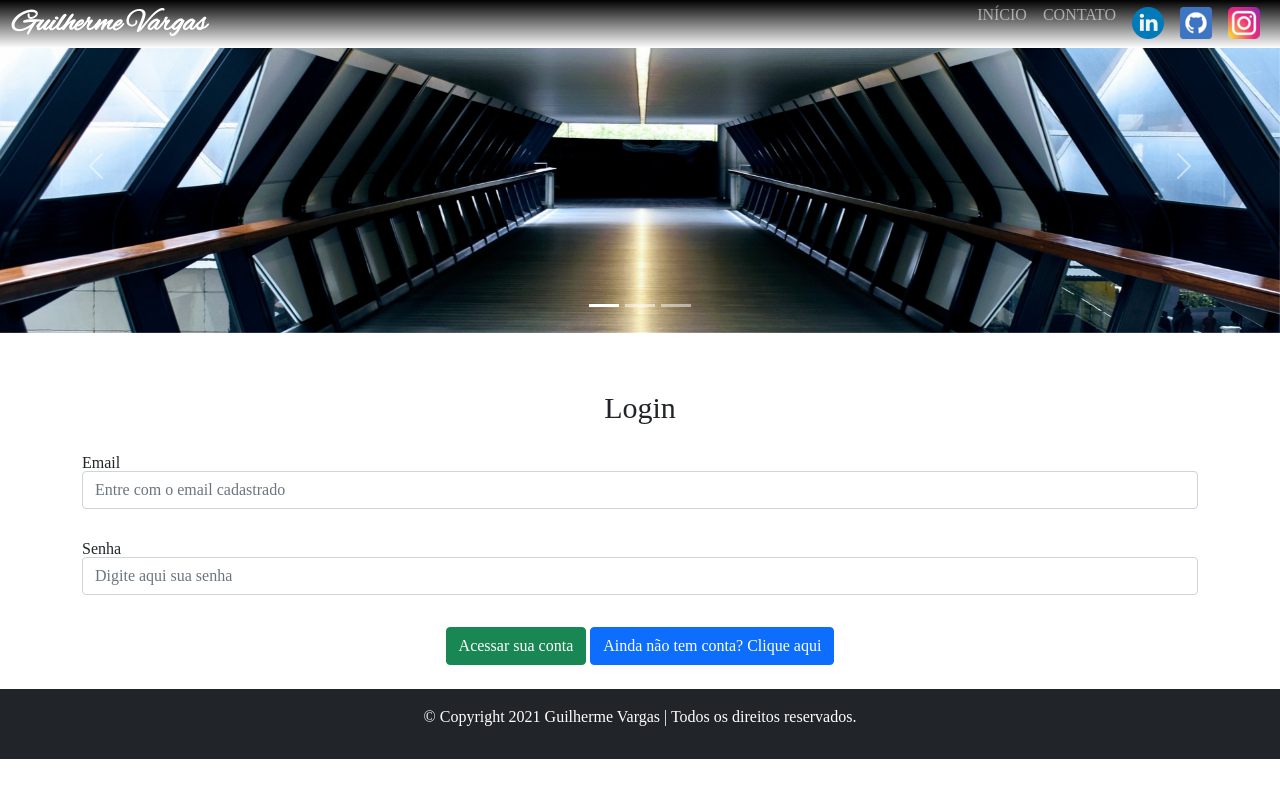
After one commit to guivargas95/Django_App, a Django app: page /login in a window 1280 px wide. The commit adds this page. Run offline with Django 3.2, Linux system fonts and the light colour scheme.

Commit message:
Adicionada página de login e página de cadastro

```diff
--- a/Myapp/static/style.css
+++ b/Myapp/static/style.css
@@ -92,6 +92,22 @@ footer p {
 
 }
 
+/*  Página de criação de usuário */
+
+.corrige-titulo h2 {
+    text-align: center;
+    font-size: 30px;
+    font-style: inherit;
+    margin-top: 2em;
+}
+
+.corrige-botao {
+    margin-top: 3em;
+}
+
+/*  Página de Login de usuário */
+
+
 
 /*  Ajustes de resolução */
 
--- a/noticias/urls.py
+++ b/noticias/urls.py
@@ -5,6 +5,7 @@ from . import views
 urlpatterns = [
     path('', views.noticias, name='noticias'),
     path('<int:noticia_id>', views.noticia, name='noticia'),
+    path('dashboard', views.dashboard, name='dashboard'),
     #path('buscar', buscar, name='buscar'),
     #path('cria/receita', cria_receita, name='cria_receita'),
     #path('deleta/<int:receita_id>', deleta_receita, name='deleta_receita'),
--- /dev/null
+++ b/templates/login.html
@@ -0,0 +1,60 @@
+{% extends 'base.html' %}
+{% load static %}
+{% block content %}
+
+{% include 'partials/header.html' %}
+
+
+<main>
+    <!-- ##### Contact Form Area Start ##### -->
+    <div class="contact-area section-padding-0-80">
+        <div class="container">
+            <div class="row">
+                <div class="col-12">
+                    <div class="section-heading corrige-titulo mb-4">
+                        <h2>Login</h2>
+                    </div>
+                </div>
+            </div>
+            {% include 'partials/_alertas.html' %}
+            <div class="row">
+                <div class="col-12">
+                    <div class="contact-form-area">
+                        <form action="{% url 'login' %}" method="POST">
+                            {% csrf_token %}
+                            <div class="row">
+                                <div class="col-12 col-lg-12 mt-2 mb-4">
+                                    <label for="email"><b>Email</b></label>
+                                    <input type="text" id="email" class="form-control" name="email"
+                                        placeholder="Entre com o email cadastrado">
+                                </div>
+                                <div class="col-12 col-lg-12 mt-2 mb-4">
+                                    <label for="senha"><b>Senha</b></label>
+                                    <input id="senha" type="password" class="form-control" name="senha"
+                                        placeholder="Digite aqui sua senha">
+                                </div>
+                                <div class="col-12 text-center mt-2 mb-4">
+                                    <button class="btn btn-success" type="submit">Acessar sua conta</button>
+                                    <button type="button" class="btn btn-primary" onclick="exibirCriarConta()">Ainda não
+                                        tem conta? Clique aqui</button>
+                                </div>
+                            </div>
+                        </form>
+                    </div>
+                </div>
+            </div>
+        </div>
+    </div>
+
+    <script>
+        function exibirCriarConta() {
+            location.href = "{% url 'cadastro' %}";
+        }
+    </script>
+
+
+
+    {% include 'partials/footer.html' %}
+</main>
+
+{% endblock %}
--- /dev/null
+++ b/templates/partials/_alertas.html
@@ -0,0 +1,7 @@
+{% if messages %}
+    {% for message in messages %}
+        <div class="alert alert-{{message.tags}}" role="alert">
+            {{ message }}
+        </div>
+        {% endfor %}
+{% endif %}
--- a/usuarios/urls.py
+++ b/usuarios/urls.py
@@ -4,7 +4,6 @@ from . import views
 urlpatterns = [
     path('cadastro', views.cadastro, name='cadastro'),
     path('login', views.login, name='login'),
-    path('dashboard', views.dashboard, name='dashboard'),
     path('logout', views.logout, name='logout'),
 
 
--- a/usuarios/views.py
+++ b/usuarios/views.py
@@ -31,7 +31,7 @@ def cadastro(request):
         messages.success(request, 'Usuário cadastrado com sucesso! test')
         return redirect('login')
     else:
-        return render(request, 'usuarios\cadastro.html')
+        return render(request, 'cadastro.html')
 
 def login(request):
     '''Realiza o login de uma pessoa no sistema'''
@@ -53,22 +53,9 @@ def login(request):
 
 
 
-    return render(request, 'usuarios\login.html')
+    return render(request, 'login.html')
 
 def logout(request):
     '''Realiza o logout de uma pessoa no sistema'''
     auth.logout(request)
     return redirect('index')
-
-def dashboard(request):
-    '''Mostra o dashboard da pessoa logada no sistema'''
-    if request.user.is_authenticated:
-        id = request.user.id
-        receitas = Receita.objects.order_by('-data_receita').filter(pessoa=id)
-
-        dados = {
-            'receitas' : receitas
-        }
-        return render(request, 'usuarios\dashboard.html', dados)
-    else:
-        return redirect('index')
```
Also changed, not shown: noticias/views.py (+13 -0 lines), templates/cadastro.html (added, +62 -0 lines), templates/dashboard.html (added, +16 -0 lines), templates/pizza.html (deleted, +0 -38 lines).
